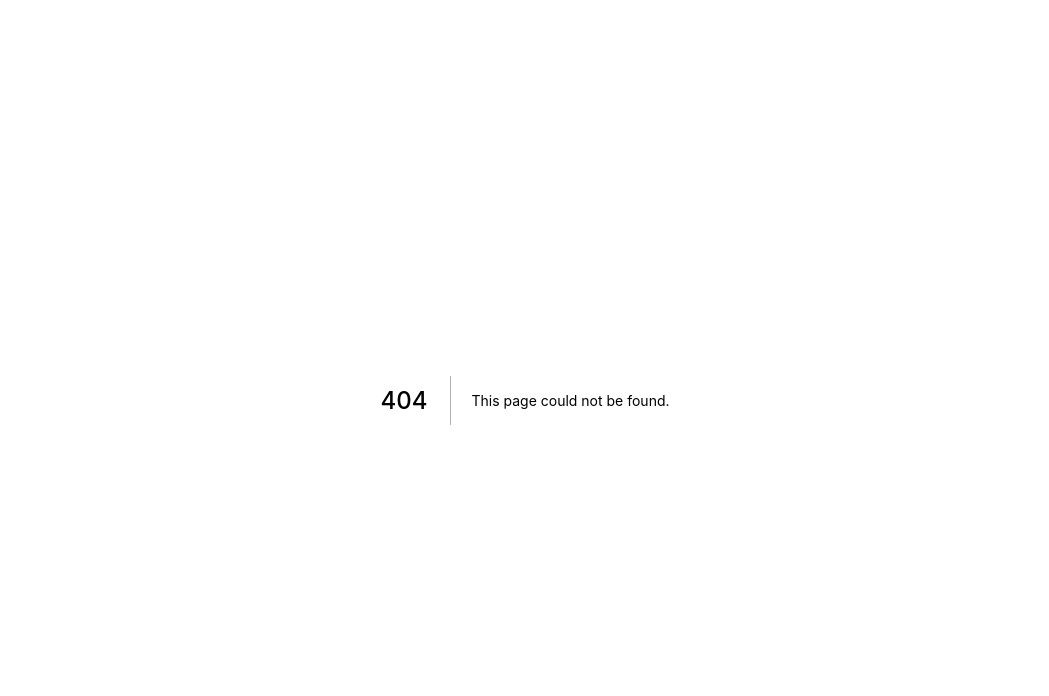
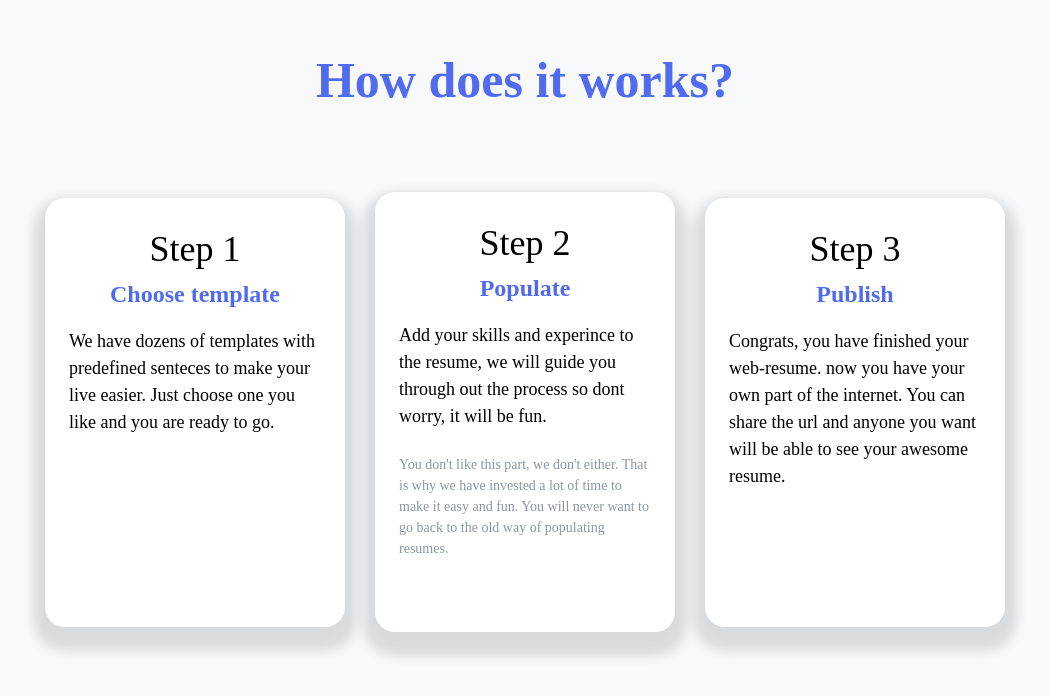
Before and after one commit to Achiaga/open-website-builder, a Next.js app: page /components/steps in a window 1280 px wide. Before the commit this address had no page. Shown: the top 696 px of the page, without its empty margins (115-1164 px from the left). Built offline with nearby package versions, Linux system fonts and the light colour scheme; a web font is replaced by a local one.

Commit message:
feat: add steps section

```diff
--- /dev/null
+++ b/pages/components/steps/index.js
@@ -0,0 +1,145 @@
+import Image from 'next/image';
+import { Box, Text } from '@chakra-ui/react';
+import { useTranslation } from '../../../hooks/translation';
+
+import CheckIcon from '../../../assets/check-icon';
+import CloseIcon from '../../../assets/close-icon';
+import UnsexyBg from '../../../assets/unsexy-circle';
+import SexyBg from '../../../assets/sexy-circle';
+
+const Steps = () => {
+	const [t] = useTranslation();
+
+	return (
+		<Box
+			position='relative'
+			display='flex'
+			flexDirection='column'
+			justifyContent='center'
+			alignItems='center'
+			width='100%'
+			marginTop='3rem'
+			marginBottom='6.5rem'>
+			<Text
+				position='relative'
+				fontWeight='bold'
+				color='primary.500'
+				width='1053px'
+				textAlign='center'
+				fontFamily='Montserrat'
+				fontSize='50px'
+				lineHeight='60px'
+				width='50rem'
+				lineHeight='4rem'>
+				How does it works?
+			</Text>
+			<Box
+				position='relative'
+				display='flex'
+				justifyContent='space-between'
+				alignItems='center'
+				width='80%'
+				paddingTop='5rem'
+				paddingX='2rem'>
+				<Box
+					w='300px'
+					h='429px'
+					display='flex'
+					flexDirection='column'
+					justifyContent='start'
+					alignItems='center'
+					fontFamily='Montserrat'
+					boxShadow='0px 12px 12px 12px rgba(0, 0, 0, 0.12)'
+					bg='white'
+					borderRadius='20px'
+					padding='1.5rem'>
+					<Text as='h1' fontSize='36px' fontWeight='400'>
+						Step 1
+					</Text>
+					<Text
+						as='h3'
+						fontSize='24px'
+						color='primary.500'
+						fontWeight='700'
+						paddingBottom='1rem'>
+						Choose template
+					</Text>
+					<Text as='p' fontSize='18px' fontWeight='400'>
+						We have dozens of templates with predefined senteces to make your
+						live easier. Just choose one you like and you are ready to go.
+					</Text>
+				</Box>
+				<Box
+					w='300px'
+					h='440px'
+					display='flex'
+					flexDirection='column'
+					justifyContent='start'
+					alignItems='center'
+					fontFamily='Montserrat'
+					boxShadow='0px 12px 12px 12px rgba(0, 0, 0, 0.12)'
+					bg='white'
+					borderRadius='20px'
+					padding='1.5rem'>
+					<Text as='h1' fontSize='36px' fontWeight='400'>
+						Step 2
+					</Text>
+					<Text
+						as='h3'
+						fontSize='24px'
+						color='primary.500'
+						fontWeight='700'
+						paddingBottom='1rem'>
+						Populate
+					</Text>
+					<Text as='p' fontSize='18px' fontWeight='400'>
+						Add your skills and experince to the resume, we will guide you
+						through out the process so dont worry, it will be fun.
+					</Text>
+					<Text
+						as='p'
+						fontSize='14px'
+						color='gray.600'
+						fontWeight='400'
+						paddingTop='1.5rem'
+						paddingBottom='2rem'>
+						You don't like this part, we don't either. That is why we have
+						invested a lot of time to make it easy and fun. You will never want
+						to go back to the old way of populating resumes.
+					</Text>
+				</Box>
+				<Box
+					w='300px'
+					h='429px'
+					display='flex'
+					flexDirection='column'
+					justifyContent='start'
+					alignItems='center'
+					fontFamily='Montserrat'
+					boxShadow='0px 12px 12px 12px rgba(0, 0, 0, 0.12)'
+					bg='white'
+					borderRadius='20px'
+					padding='1.5rem'>
+					<Text as='h1' fontSize='36px' fontWeight='400'>
+						Step 3
+					</Text>
+					<Text
+						as='h3'
+						fontSize='24px'
+						color='primary.500'
+						fontWeight='700'
+						paddingBottom='1rem'>
+						Publish
+					</Text>
+					<Text as='p' fontSize='18px' fontWeight='400'>
+						Congrats, you have finished your web-resume. now you have your own
+						part of the internet. You can share the url and anyone you want will
+						be able to see your awesome resume.
+					</Text>
+				</Box>
+			</Box>
+		</Box>
+	);
+};
+
+export default Steps;
```
Also changed, not shown: pages/index.js (+10 -8 lines).
